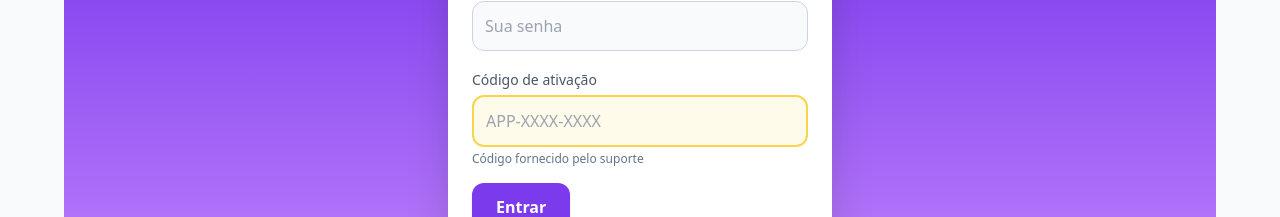
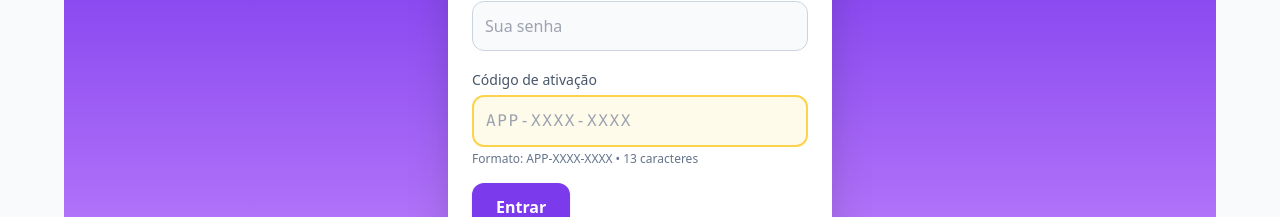
Before and after one commit to darcioliveiradeveloper/appgastos, a React (Vite) app in the folder frontend/: page /login in a window 1280 px wide. Both pictures are taken after a click on the button "Criar conta". Shown: the part 550-767 px from the top of the page. Built offline with nearby package versions, Linux system fonts and the light colour scheme; no server answers.

Commit message:
codigo ativacao mascara APP-XXXX-XXXX hifen automatico max 13

```diff
--- a/frontend/src/pages/Login.jsx
+++ b/frontend/src/pages/Login.jsx
@@ -8,6 +8,15 @@ export default function Login() {
   const [email, setEmail] = useState(''); const [senha, setSenha] = useState(''); const [isRegister, setIsRegister] = useState(false);
   const [nome, setNome] = useState(''); const [codigo, setCodigo] = useState(''); const [msg, setMsg] = useState('');
   const nav = useNavigate();
+  const formatCodigo = (v) => {
+    let raw = v.toUpperCase().replace(/[^A-Z0-9]/g, '');
+    // força prefixo APP
+    // limita a 11 chars alfanum (APP + 8)
+    raw = raw.slice(0, 11);
+    if (raw.length <= 3) return raw;
+    if (raw.length <= 7) return raw.slice(0,3) + '-' + raw.slice(3);
+    return raw.slice(0,3) + '-' + raw.slice(3,7) + '-' + raw.slice(7);
+  };
   const submit = async (e) => {
     e.preventDefault(); setMsg('');
     try {
@@ -50,8 +59,8 @@ export default function Login() {
             {isRegister && (
               <div>
                 <label className="text-sm text-slate-600">Código de ativação</label>
-                <input className="w-full bg-amber-50 border-2 border-amber-300 p-3 rounded-xl mt-1 focus:outline-none focus:border-amber-500 uppercase" placeholder="APP-XXXX-XXXX" value={codigo} onChange={e=>setCodigo(e.target.value.toUpperCase())} required/>
-                <p className="text-xs text-slate-500 mt-1">Código fornecido pelo suporte</p>
+                <input className="w-full bg-amber-50 border-2 border-amber-300 p-3 rounded-xl mt-1 focus:outline-none focus:border-amber-500 uppercase tracking-widest font-mono" placeholder="APP-XXXX-XXXX" value={codigo} onChange={e=>setCodigo(formatCodigo(e.target.value))} maxLength={13} required/>
+                <p className="text-xs text-slate-500 mt-1">Formato: APP-XXXX-XXXX • 13 caracteres</p>
               </div>
             )}
             {msg && <p className="bg-red-50 text-red-600 text-sm p-3 rounded-xl border border-red-200">{msg}</p>}
```
